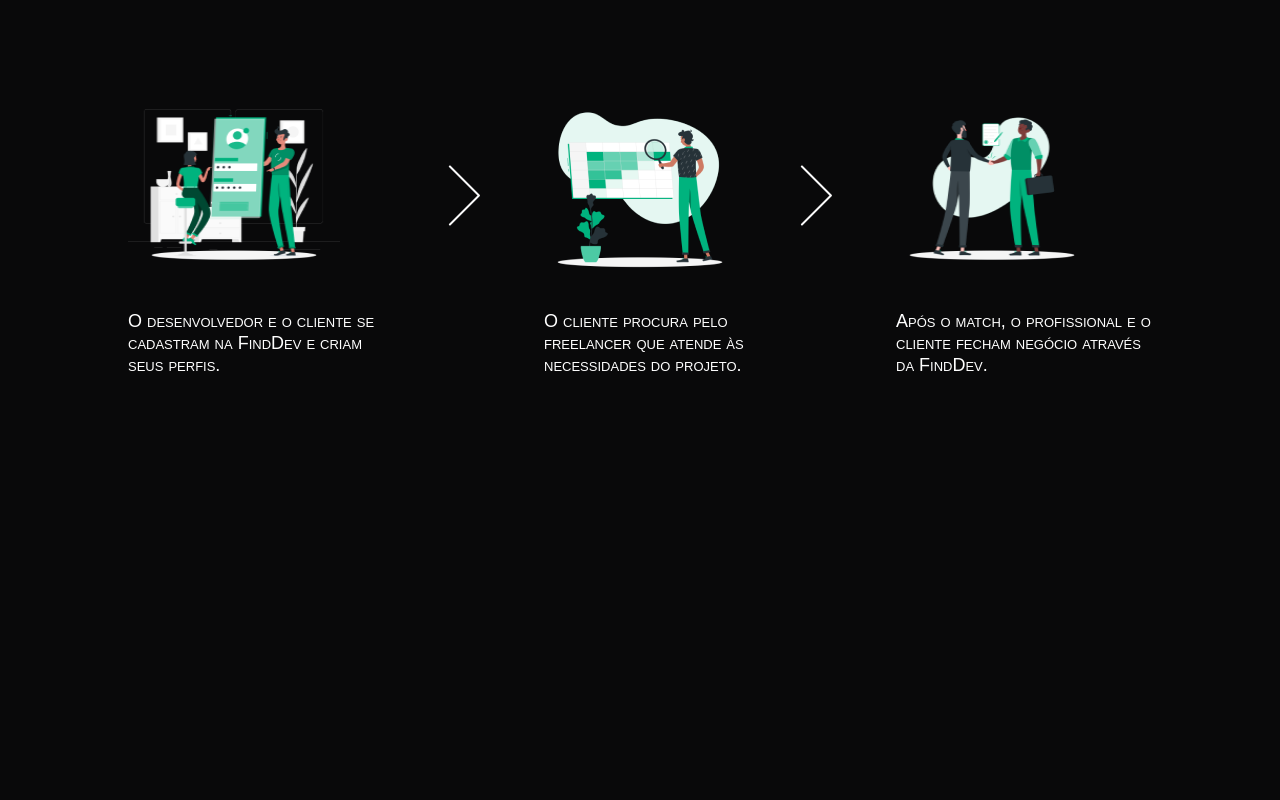
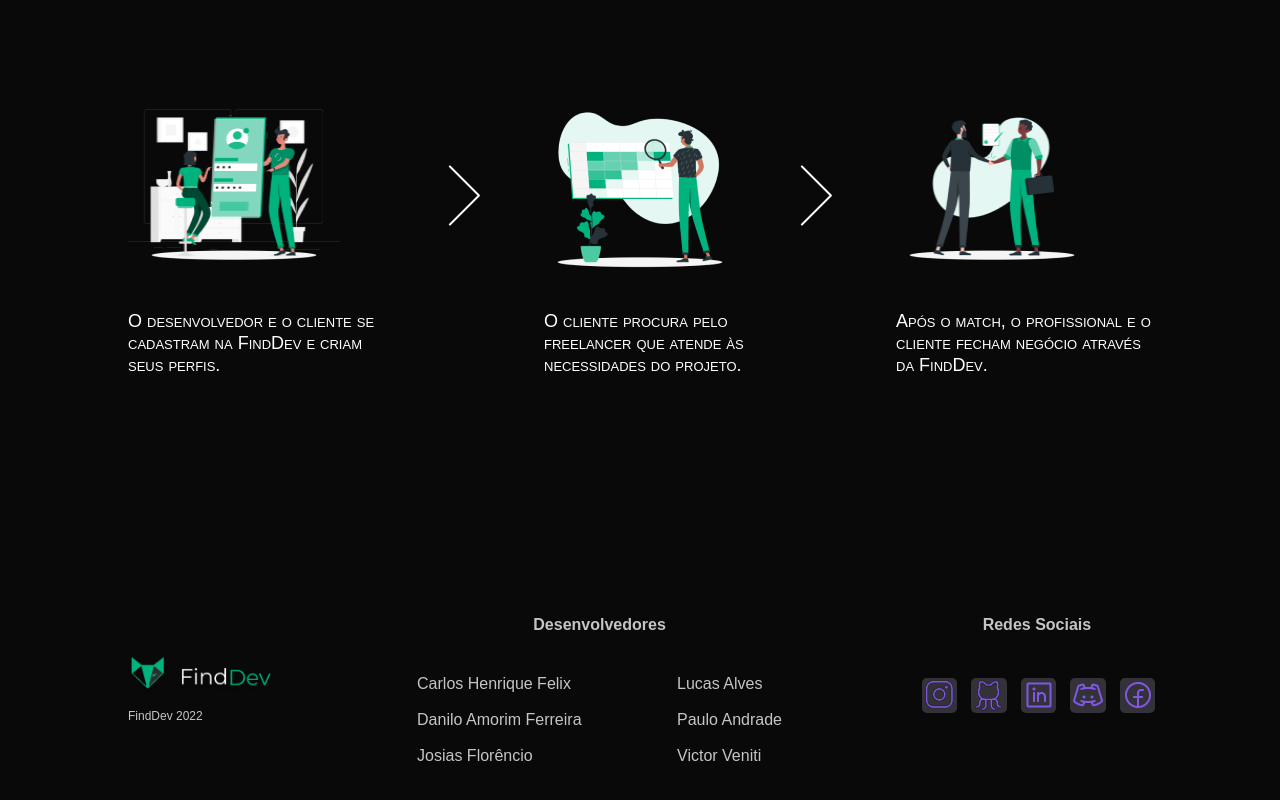
Before and after one commit to CarlosFelixxs/FindDev-s, a React (Create React App) app in the folder FrontEnd/: page / in a window 1280 px wide. Shown: the part 1674-2474 px from the top of the page. Before the commit the page ends 2224 px from the top, so only its background shows below. Built offline with nearby package versions, Linux system fonts and the light colour scheme.

Commit message:
implementação do footer

```diff
--- a/FrontEnd/src/pages/Home/index.tsx
+++ b/FrontEnd/src/pages/Home/index.tsx
@@ -3,6 +3,7 @@ import styles from './home.module.css'
 import { TopicOne, TopicTwo, TopicTree, TopicFour } from '../../shared/components/Topics'
 import { Cards } from "../../shared/components/Cards";
 import { Banner } from "../../shared/components/Banner";
+import { Footer } from "../../shared/components/Footer";
 
 export default function Home() {
   return (
@@ -33,6 +34,9 @@ export default function Home() {
         <div className={styles.contCards}>
           <Cards />
         </div>
+        <div className={styles.contFooter}>
+          <Footer />
+        </div>
       </section>
     </>
   )
--- /dev/null
+++ b/FrontEnd/src/shared/components/Footer/index.tsx
@@ -0,0 +1,61 @@
+import styles from './styles.module.css';
+import Logo from "../../../assets/images/Logo.png";
+import Instagram from "../../../assets/images/InstagramLogo.png";
+import Git from "../../../assets/images/GithubLogo.png";
+import Linkedin from "../../../assets/images/LinkedinLogo.png";
+import Discord from "../../../assets/images/DiscordLogo.png";
+import Facebook from "../../../assets/images/FacebookLogo.png";
+
+export function Footer() {
+  return (
+    <>
+      <section className={styles.container}>
+        <div className={styles.contLogo}>
+          <img className={styles.imgBanner} src={Logo} alt="Logo" />
+          <span className={styles.textLogo}>FindDev 2022</span>
+        </div>
+        <div className={styles.separador}></div>
+        <div className={styles.contDesenvolvedores}>
+          <span>Desenvolvedores</span>
+          <div className={styles.nomes}>
+            <ul>
+              <p>Carlos Henrique Felix</p>
+              <br />
+              <p>Danilo Amorim Ferreira</p>
+              <br />
+              <p>Josias Florêncio</p>
+            </ul>
+            <ul>
+              <p>Lucas Alves</p>
+              <br />
+              <p>Paulo Andrade</p>
+              <br />
+              <p>Victor Veniti</p>
+            </ul>
+          </div>
+        </div>
+        <div className={styles.separador}></div>
+        <div className={styles.contRedes}>
+          <span>Redes Sociais</span>
+          <div className={styles.contImagens}>
+            <div>
+            <a target='_blank' className={styles.imgBanner} href="https://www.instagram.com/carloshfelix__/"><img src={Instagram} alt="Logo" /></a>
+            </div>
+            <div>
+            <a target='_blank' className={styles.imgBanner} href="https://github.com/CarlosFelixxs/FindDev-s"><img src={Git} alt="Logo" /></a>
+            </div>
+            <div>
+            <a target='_blank' className={styles.imgBanner} href="https://www.linkedin.com/"><img src={Linkedin} alt="Logo" /></a>
+            </div>
+            <div>
+            <a target='_blank' className={styles.imgBanner} href="https://discord.gg/bwYbEbK7"><img src={Discord} alt="Logo" /></a>
+            </div>
+            <div>
+            <a target='_blank' className={styles.imgBanner} href="https://www.facebook.com/"><img src={Facebook} alt="Logo" /></a>
+            </div>
+          </div>
+        </div>
+      </section>
+    </>
+  )
+}
--- /dev/null
+++ b/FrontEnd/src/shared/components/Footer/styles.module.css
@@ -0,0 +1,78 @@
+.container {
+  height: 300px;
+  display: flex;
+  flex-direction: row;
+  align-items: center;
+}
+.contLogo {
+  display: flex;
+  flex-direction: column;
+}
+.imgBanner {
+  width: 100%;
+  height: auto;
+}
+.textLogo {
+  font-style: normal;
+  font-weight: 400;
+  font-size: 12px;
+  line-height: 15px;
+  color: #c5c5c5;
+}
+.separador {
+  width: 10%;
+}
+.contDesenvolvedores {
+  display: flex;
+  width: 50%;
+  height: 50%;
+  flex-direction: column;
+  color: #c5c5c5;
+  align-items: center;
+  justify-content: space-between;
+}
+.contDesenvolvedores span {
+  font-style: normal;
+  font-weight: 700;
+  font-size: 16px;
+  line-height: 20px;
+  color: #c5c5c5;
+}
+.contDesenvolvedores ul {
+}
+.nomes {
+  width: 100%;
+  display: flex;
+  justify-content: space-around;
+}
+.contRedes {
+  width: 25%;
+  height: 50%;
+  display: flex;
+  flex-direction: column;
+  align-items: center;
+  justify-content: flex-start;
+}
+.contRedes span {
+  font-weight: 700;
+  font-size: 16px;
+  line-height: 20px;
+  color: #c5c5c5;
+}
+.contImagens {
+  width: 100%;
+  display: flex;
+  height: 80%;
+  justify-content: space-between;
+  align-items: center;
+  flex-direction: row;
+}
+
+.contImagens div a img{
+  padding: 5%;
+  display: flex;
+  align-items: center;
+  justify-content: center;
+  background: #323238;
+  border-radius: 5px;
+}
--- a/FrontEnd/src/shared/components/Header/styles.module.css
+++ b/FrontEnd/src/shared/components/Header/styles.module.css
@@ -23,7 +23,7 @@
   justify-content: space-evenly;
 }
 
-a {
+.nav a {
   position: relative;
   line-height: 22px;
   font-style: normal;
@@ -34,8 +34,8 @@ a {
   font-weight: 500;
   font-size: 16px;
 }
-a:before,
-a:after {
+.nav a:before,
+.nav a:after {
   content: "";
   position: absolute;
   height: 3px;
@@ -43,19 +43,19 @@ a:after {
   background-color: #00b37e;
   transition: 0.5s;
 }
-a:after {
+.nav a:after {
   left: 0;
   bottom: -5px;
 }
-a:before{
+.nav a:before{
   right: 0;
   top: -5px;
 }
-a:hover {
+.nav a:hover {
   color: #ffffff;
 }
-a:hover:after,
-a:hover:before{
+.nav a:hover:after,
+.nav a:hover:before{
   width: 100%;
 }
 .btnLogin {
```
Also changed, not shown: FrontEnd/src/assets/images/GithubLogo.png, FrontEnd/src/assets/images/InstagramLogo.png.
